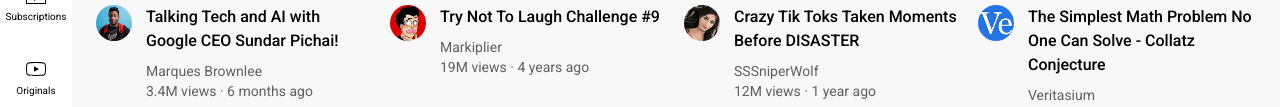
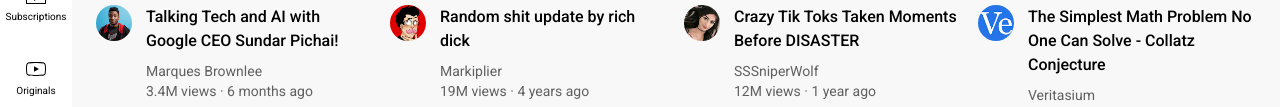
Before and after one commit to macdonaldconor7/simplewebsite, a plain HTML site: page index.html in a window 1280 px wide. Shown: the part 243-350 px from the top of the page. Drawn offline with Linux system fonts and the light colour scheme.

Commit message:
Update index.html

```diff
--- a/index.html
+++ b/index.html
@@ -111,7 +111,7 @@
             </div>
             <div class="video-info">
               <p class="video-title">
-                Try Not To Laugh Challenge #9
+                Random shit update by rich dick
               </p>
               <p class="video-author">
                 Markiplier
```
